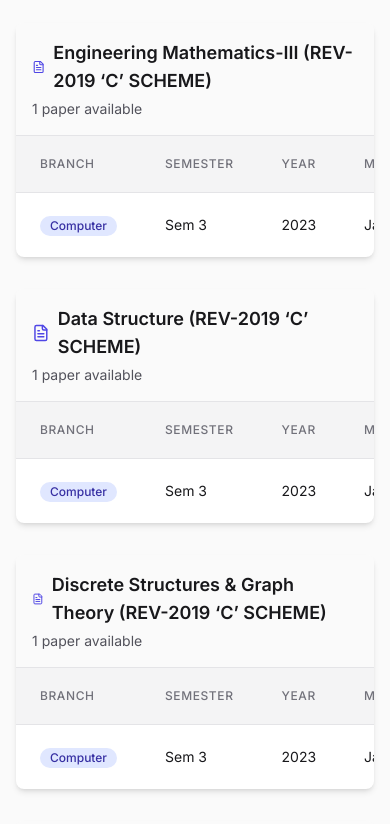
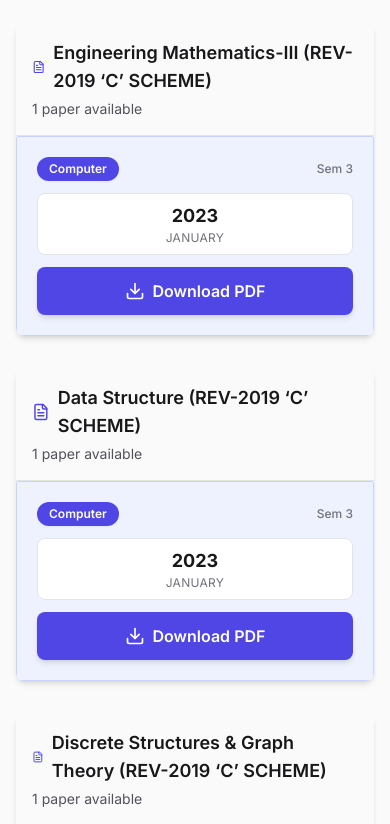
Before and after one commit to karangholap154/simple-pvt-web, a React (Vite) app: page /question-papers in a window 390 px wide. Shown: the part 1460-2284 px from the top of the page. Built offline with nearby package versions, Linux system fonts and the light colour scheme; a web font is replaced by a local one.

Commit message:
Upadated QuestionPapers page: add mobile layout and improve table layout

```diff
--- a/src/pages/QuestionPapers.tsx
+++ b/src/pages/QuestionPapers.tsx
@@ -313,6 +313,7 @@ const QuestionPapers: React.FC = () => {
                     </p>
                   </div>
                   <div className="overflow-x-auto">
+                    <div className="hidden md:block">
                       <table className="w-full">
                         <thead>
                           <tr className="bg-zinc-100 dark:bg-zinc-700 border-b border-zinc-200 dark:border-zinc-600">
@@ -327,9 +328,6 @@ const QuestionPapers: React.FC = () => {
                             </th>
                             <th className="px-6 py-3 text-left text-xs font-medium text-zinc-500 dark:text-zinc-300 uppercase tracking-wider">
                               Month
-                          </th>
-                          <th className="px-6 py-3 text-left text-xs font-medium text-zinc-500 dark:text-zinc-300 uppercase tracking-wider">
-                            Subject Code
                             </th>
                             <th className="px-6 py-3 text-right text-xs font-medium text-zinc-500 dark:text-zinc-300 uppercase tracking-wider">
                               Download
@@ -359,9 +357,6 @@ const QuestionPapers: React.FC = () => {
                               <td className="px-6 py-4 whitespace-nowrap text-sm text-zinc-900 dark:text-zinc-100">
                                 {paper.date.month}
                               </td>
-                            <td className="px-6 py-4 whitespace-nowrap text-sm text-zinc-900 dark:text-zinc-100">
-                              {paper.subjectCode || 'N/A'}
-                            </td>
                               <td className="px-6 py-4 whitespace-nowrap text-right">
                                 <a
                                   href={paper.pdfFile}
@@ -377,6 +372,59 @@ const QuestionPapers: React.FC = () => {
                           ))}
                         </tbody>
                       </table>
+                    </div>
+
+                    {/* Mobile Card Layout */}
+                    <div className="md:hidden space-y-1">
+                      {papers.map((paper, paperIndex) => (
+                        <motion.div
+                          key={`${paper.id}-${paper.date.month}-${paper.date.year}`}
+                          className="bg-gradient-to-r from-blue-50 to-indigo-50 dark:from-blue-900/20 dark:to-indigo-900/20
+                            rounded-sm p-5 border border-blue-200 dark:border-blue-800 shadow-sm hover:shadow-md transition-all duration-300"
+                          initial={{ opacity: 0, y: 20 }}
+                          animate={{ opacity: 1, y: 0 }}
+                          transition={{ delay: (groupIndex * 0.1) + (paperIndex * 0.05) }}
+                          whileHover={{ scale: 1.02 }}
+                          whileTap={{ scale: 0.98 }}
+                        >
+                          <div className="flex flex-col space-y-3">
+                            {/* Header with Branch Tag */}
+                            <div className="flex items-center justify-between">
+                              <span className="inline-flex items-center px-3 py-1 rounded-full text-xs font-semibold bg-blue-600 text-white shadow-sm">
+                                {paper.branch}
+                              </span>
+                              <div className="text-xs text-zinc-500 dark:text-zinc-400 font-medium">
+                                Sem {paper.semester}
+                              </div>
+                            </div>
+
+                            {/* Date Information */}
+                            <div className="flex items-center justify-center bg-white dark:bg-zinc-800 rounded-lg py-2 px-3 border border-zinc-200 dark:border-zinc-700">
+                              <div className="text-center">
+                                <div className="text-lg font-bold text-zinc-900 dark:text-white">
+                                  {paper.date.year}
+                                </div>
+                                <div className="text-xs text-zinc-500 dark:text-zinc-400 uppercase tracking-wide">
+                                  {paper.date.month}
+                                </div>
+                              </div>
+                            </div>
+
+                            {/* Download Button */}
+                            <a
+                              href={paper.pdfFile}
+                              download
+                              className="w-full flex items-center justify-center px-4 py-3 bg-gradient-to-r from-blue-600 to-indigo-600
+                                hover:from-blue-700 hover:to-indigo-700 text-white font-semibold rounded-lg transition-all duration-200
+                                shadow-md hover:shadow-lg transform hover:-translate-y-0.5"
+                            >
+                              <Download className="w-5 h-5 mr-2" />
+                              Download PDF
+                            </a>
+                          </div>
+                        </motion.div>
+                      ))}
+                    </div>
                   </div>
                 </motion.div>
               ))}
```
Lines whose indentation alone changed are shown as unchanged.
